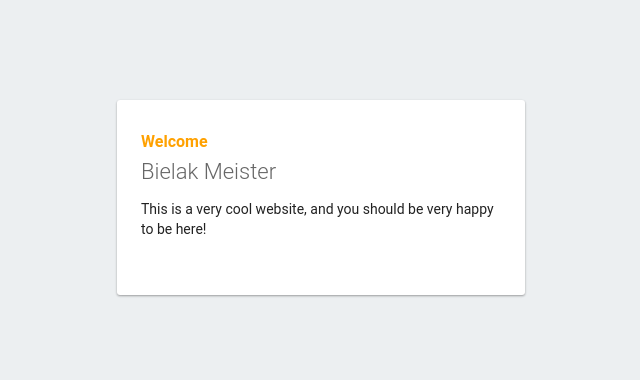
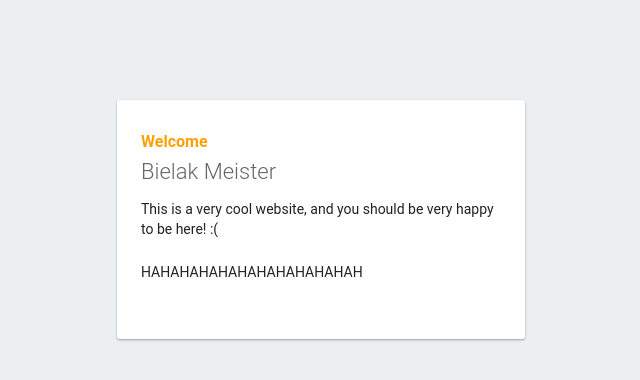
Before and after one commit to MeisterWill/website-development, a plain HTML site: page public/index.html in a window 1280 px wide. Shown: the whole page, without its empty margins (319-959 px from the left). Drawn offline with Linux system fonts and the light colour scheme; some packages are replaced by stand-ins of ours.

Commit message:
Adds text for test merge conflict

```diff
--- a/public/index.html
+++ b/public/index.html
@@ -43,7 +43,8 @@
     <div id="message">
       <h2>Welcome</h2>
       <h1>Bielak Meister</h1>
-      <p>This is a very cool website, and you should be very happy to be here!</p>
+      <p>This is a very cool website, and you should be very happy to be here! :(</p>
+      <p>HAHAHAHAHAHAHAHAHAHAHAH</p>
     </div>
     <script>
       document.addEventListener('DOMContentLoaded', function() {
```
